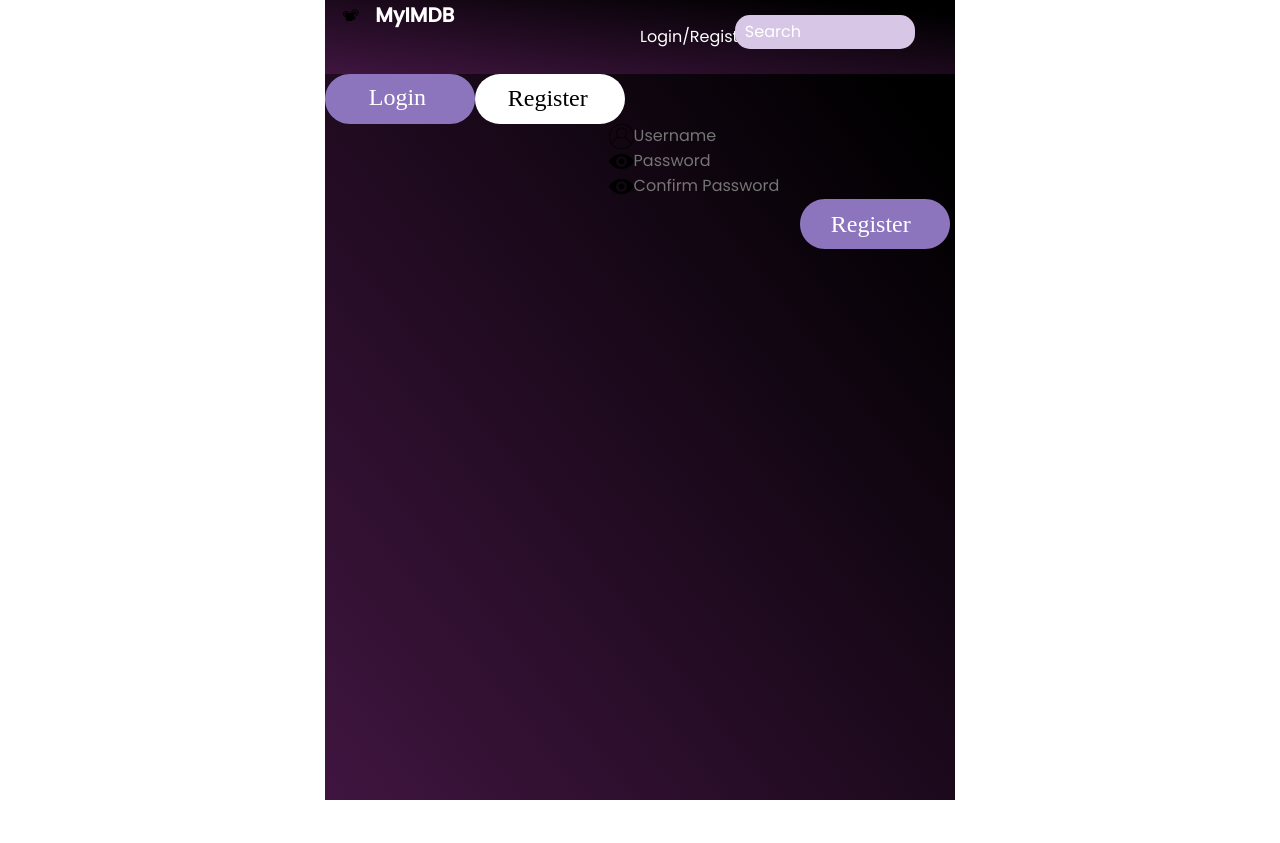
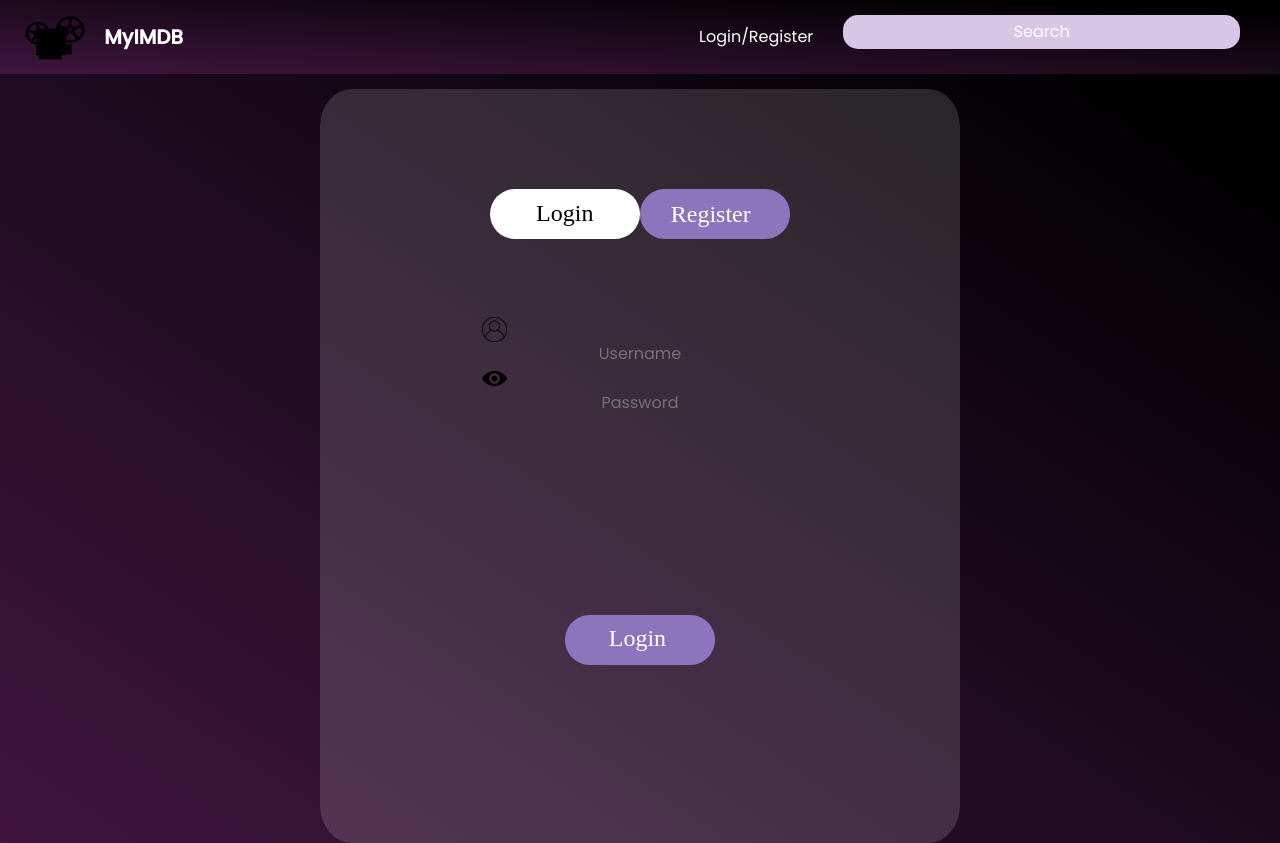
Before and after one commit to bondastefana/imdb_app_reactjs, a React (Create React App) app: page /login-register in a window 1280 px wide. Before the commit the page ends 800 px from the top, so only its background shows below. Built offline with nearby package versions, Linux system fonts and the light colour scheme.

Commit message:
stilizat Pagina

```diff
--- a/src/index.css
+++ b/src/index.css
@@ -21,6 +21,7 @@ body {
 #root {
   background: linear-gradient(to top right, #993399 -127%, #000000 90%);
   min-height: 100vh;
+  min-width: 100vw;
 }
 
 code {
--- a/src/pages/LoginRegisterPage/LoginRegisterPage.css
+++ b/src/pages/LoginRegisterPage/LoginRegisterPage.css
@@ -10,20 +10,46 @@ input{
     background-color: rgba(0, 0, 0, 0);
 }
 
-body{
-    background-size: cover;
+.form-container{
     display: flex;
-    justify-content: center;
-    align-items: center
-} */
+    align-items: center;
+    flex-direction: column;
+    border-radius: 5%;
+    background-color: #ffffff24;
+    margin: auto;
+    width: 50%;
+    padding: 100px;
+    margin-top: 15px;
+}
 
-.base-container{
+.form-nav{
+    margin-top: 20px;
+    width:50%;
+    padding:10px;
+}
+.form-render{
     display: flex;
     justify-content: center;
     align-items: center;
-    flex-direction: column;
-    background-color: #00000045;
-    height: 80vh;
-    width: 90vw;
-    border-radius: 5%;
+    height: 63vh;
+
 }
+.form {
+    padding: 100px;
+}
+
+input {
+    text-align: center;
+}
+
+.form-footer{
+    display: flex;
+    justify-content: center;
+    align-items: center;
+    margin-top: auto;
+    padding:100px;
+}
+
+:focus {
+    outline: none;
+}
--- a/src/pages/LoginRegisterPage/LoginRegisterPage.jsx
+++ b/src/pages/LoginRegisterPage/LoginRegisterPage.jsx
@@ -46,23 +46,37 @@ class LoginPage extends React.Component {
             })
         };
 
+        let credentials;
+
         fetch(apiBaseUrl + 'login', payload)
-            .then((response) => response.json())
-            .then((data) => {
-                localStorage.setItem('accessToken', data.accessToken)
-                window.location.href = '/'
+            .then((response) => {
+                if (response.status === 200) {
+                    alert("Logged In! You'll be redirected on Home")
+                    return response.json()
+                } else {
+                    return alert("Wrong Password/Username not Registered!")
+                }
             })
-            .catch((err) => {
-                console.log(err)
-                console.log("Wrong Password/Username not Registered!")
+            .then(data => credentials = data)
+            .then(() => console.log(credentials.accessToken))
+            .then(() => localStorage.setItem('accessToken', credentials.accessToken))
+            .then(() => {
+                this.setState({
+                    accessToken: credentials.accestToken,
+                    authenticated: !false
                 })
+                window.location.href = "/"
+            })
+            .catch((err) => console.log(err));
+
     }
-
     render() {
         return (
             <div>
-                <div className="content">
-                    <div className="login-form">
+                <div className="form">
+                    <div>
+                        <div className="form-input">
+                            <div >
                                 <div className="userData">
                                     <span>
                                         <img
@@ -93,7 +107,9 @@ class LoginPage extends React.Component {
                                 </div>
                             </div>
                         </div>
-                <div className="submit-login">
+                    </div>
+                </div>
+                <div className="form-footer">
                     <img
                         src={Btn}
                         onClick={(event) => this.handleClick(event)}
@@ -144,25 +160,36 @@ class RegisterPage extends React.Component {
         };
 
         let credentials;
-
         fetch(apiBaseUrl + 'register', payload)
-            .then((response) => response.json())
-            .then((data) => {
-                localStorage.setItem('accessToken', data.accessToken)
-                window.location.href = '/'
+            .then((response) => {
+                if (response.status === 200) {
+                    alert("Registered, you'll be redirected on Home")
+                    return response.json()
+                } else {
+                    return alert("Username already existing")
+                }
             })
-            .catch((err) => {
-                console.log(err)
-                console.log("Username already Exist")
+            .then(data => credentials = data)
+            .then(() => console.log(credentials.accessToken))
+            .then(() => localStorage.setItem('accessToken', credentials.accessToken))
+            .then(() => {
+                this.setState({
+                    accessToken: credentials.accestToken,
+                    authenticated: !false
                 })
+                window.location.href = "/"
+            })
+            .catch((err) => console.log(err));
     }
 
 
     render() {
         return (
             <div>
-                <div className="content">
-                    <div className="register-form">
+                <div className="form">
+                    <div>
+                        <div className="form-input">
+                            <div >
                                 <div className="userData">
                                     <span>
                                         <img
@@ -201,18 +228,21 @@ class RegisterPage extends React.Component {
                                         type="password"
                                         name="confirmPassword"
                                         placeholder="Confirm Password"
-                                required />
+                                        required
+                                    />
                                 </div>
                             </div>
                         </div>
-                <div className="submit-register">
+                    </div>
+                </div>
+                <div className="form-footer">
                     <img
                         src={BtnReg}
                         onClick={(event) => this.handleClick(event)}
                     />
                 </div>
             </div>
-        )
+        );
     }
 }
 
@@ -220,7 +250,7 @@ export class LoginRegisterPage extends React.Component {
     constructor(props) {
         super(props);
         this.state = {
-            active: true,
+            active: false,
         };
         this.handleClick = this.handleClick.bind(this);
     }
@@ -233,8 +263,8 @@ export class LoginRegisterPage extends React.Component {
 
     render() {
         return (
-            <div className="base-container" >
-                <div classsName='toggle-nav'>
+            <div className="form-container" >
+                <div classsName='form-nav'>
                     {this.state.active ?
                         <div>
                             <img
@@ -262,7 +292,7 @@ export class LoginRegisterPage extends React.Component {
                         </div>
                     }
                 </div>
-                <div className="login-register">
+                <div className="form-render">
                     {this.state.active ? <RegisterPage /> : <LoginPage />}
                 </div>
             </div>
```
Lines whose indentation alone changed are shown as unchanged.
